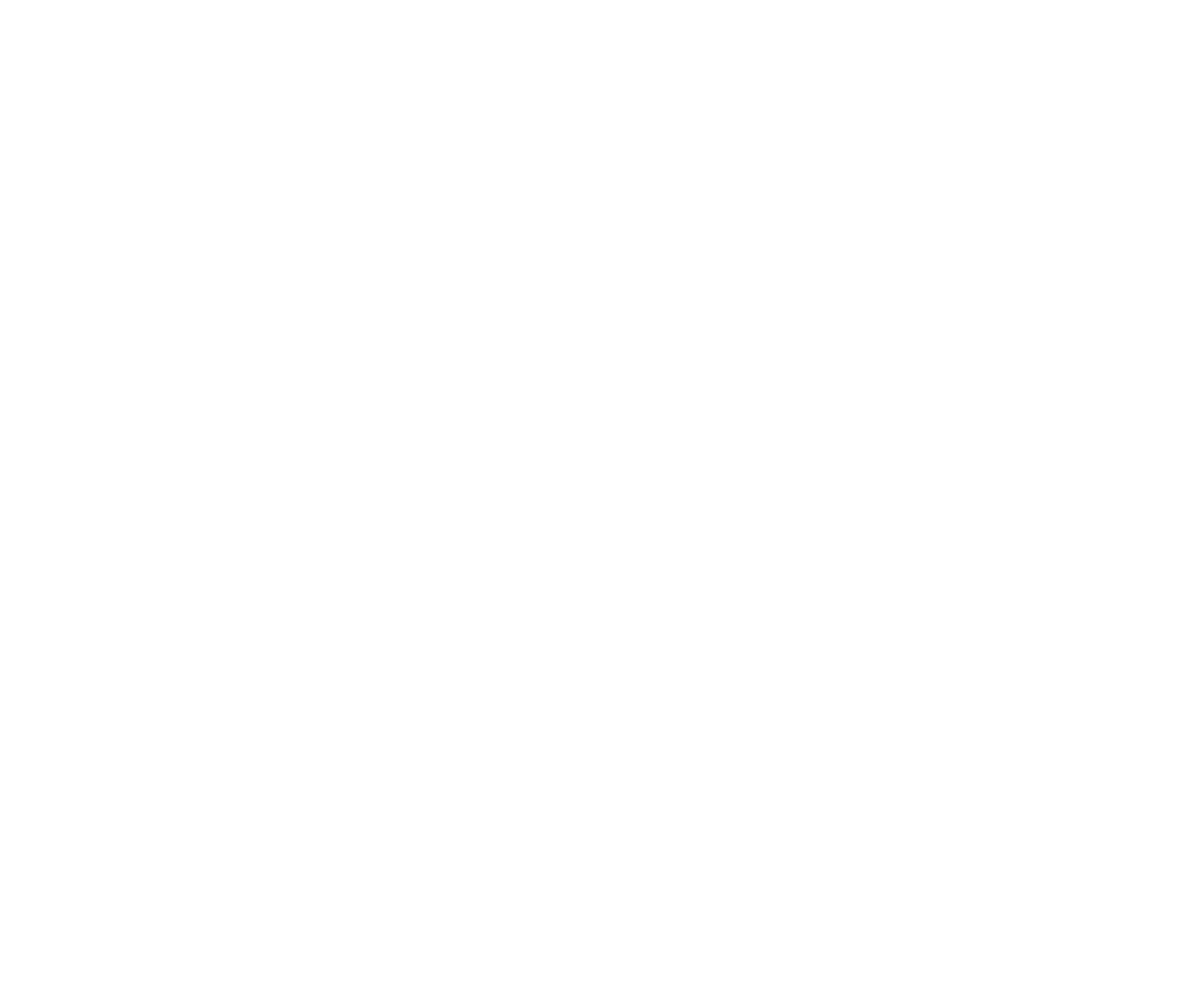
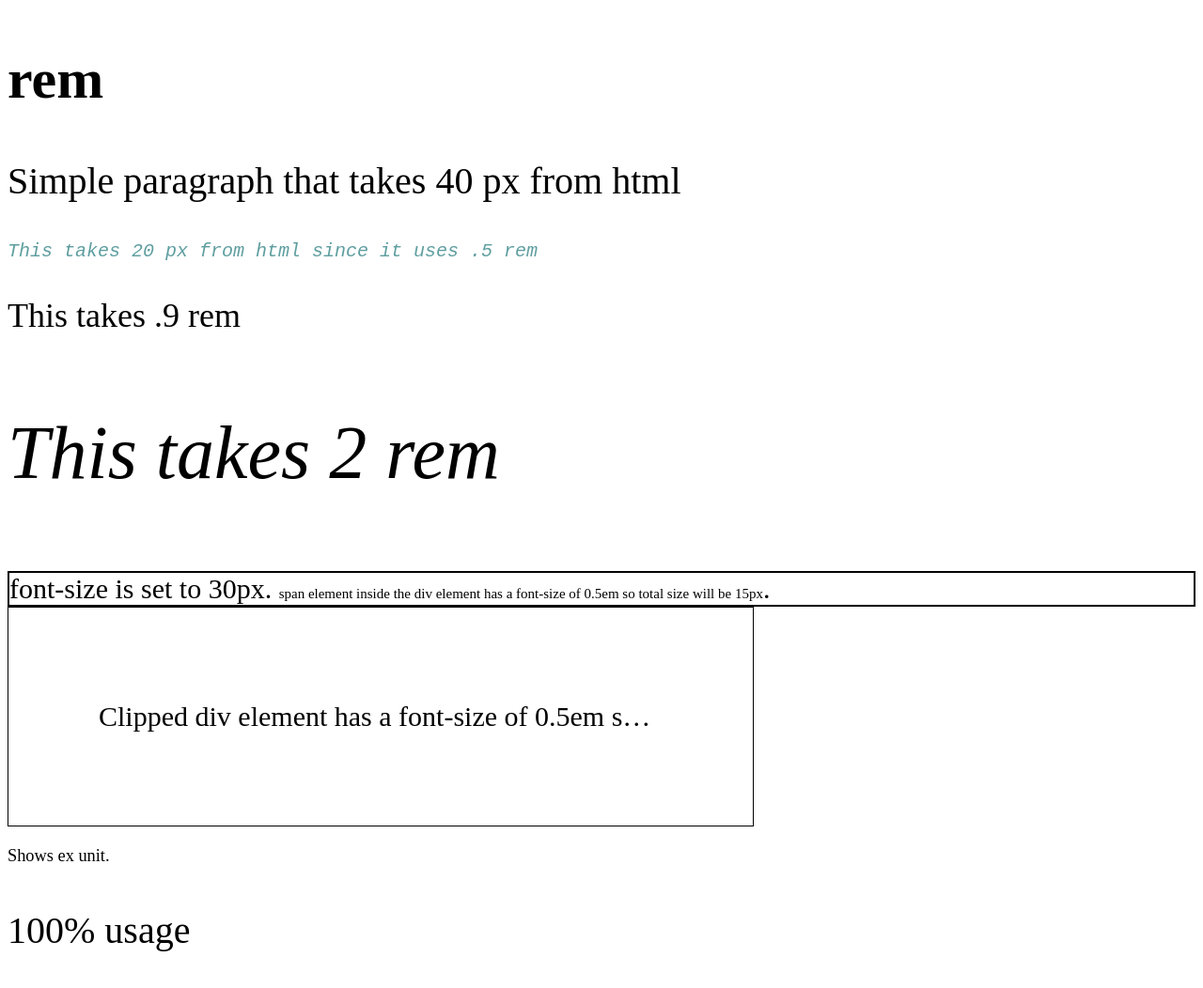
Before and after one commit to ELDHOSE104/assign1Aug13, a plain HTML site: page index.html in a window 1280 px wide. Shown: the whole page at 94% size. Before the commit the page ends 800 px from the top, so only its background shows below. Drawn offline with Linux system fonts and the light colour scheme.

Commit message:
done all and waiting for the review

```diff
--- a/index.html
+++ b/index.html
@@ -6,6 +6,15 @@
     <title>units in html</title>
 </head>
 <body>
-
+<h2>rem</h2>
+<p>Simple paragraph that takes 40 px from html</p>
+<p class="remClass">This takes 20 px from html since it uses .5 rem</p>
+<p class="nextClass">This takes .9 rem</p>
+<p class="prevClass">This takes 2 rem</p>
+<div class="pxClass">font-size is set to 30px. <span class="emClass">span element inside the div element has a font-size of 0.5em so total size will be 15px</span>.</div>
+<div class="ellipsis pxClass">Clipped div element has a font-size of 0.5em so total size will be 15px</div>
+<span class="Ex">Shows ex unit.</span>
+<p class="perCent">100% usage
+</p>
 </body>
 </html>
--- a/style.css
+++ b/style.css
@@ -0,0 +1,48 @@
+html
+{
+    font-size: 40px;
+
+}
+.remClass
+{
+    font-size: .5rem;
+    font-family: monospace;
+    font-weight: 500;
+    font-style: italic;
+    color: cadetblue;
+}
+div.pxClass {
+    font-size: 30px;
+    border: 2px solid black;
+}
+.nextClass
+{
+    font-size: .9rem;
+    font-family: inherit;
+}
+.prevClass
+{
+    font-size: 2rem;
+    font-style: oblique;
+}
+span.Ex {
+    font-size: 1ex;
+}
+div.ellipsis
+{
+    padding:1in;
+    line-height: 40px;
+    white-space: nowrap;
+    width: 20em;
+    overflow: hidden;
+    text-overflow:ellipsis;
+    border: 1px solid #000000;
+}
+.perCent
+{
+    font-size: 100%;
+}
+
+span.emClass {
+    font-size: 0.5em;
+}
```
